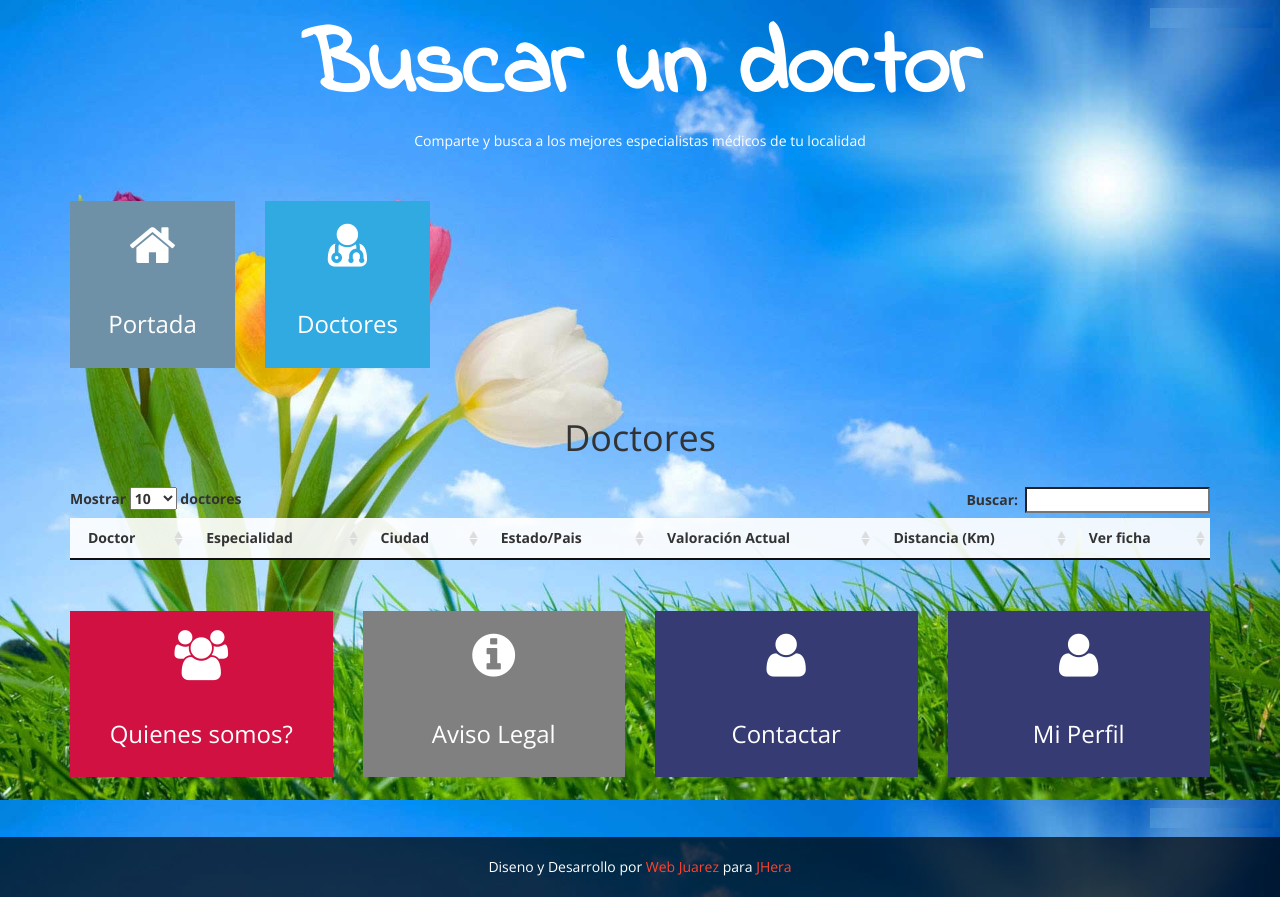
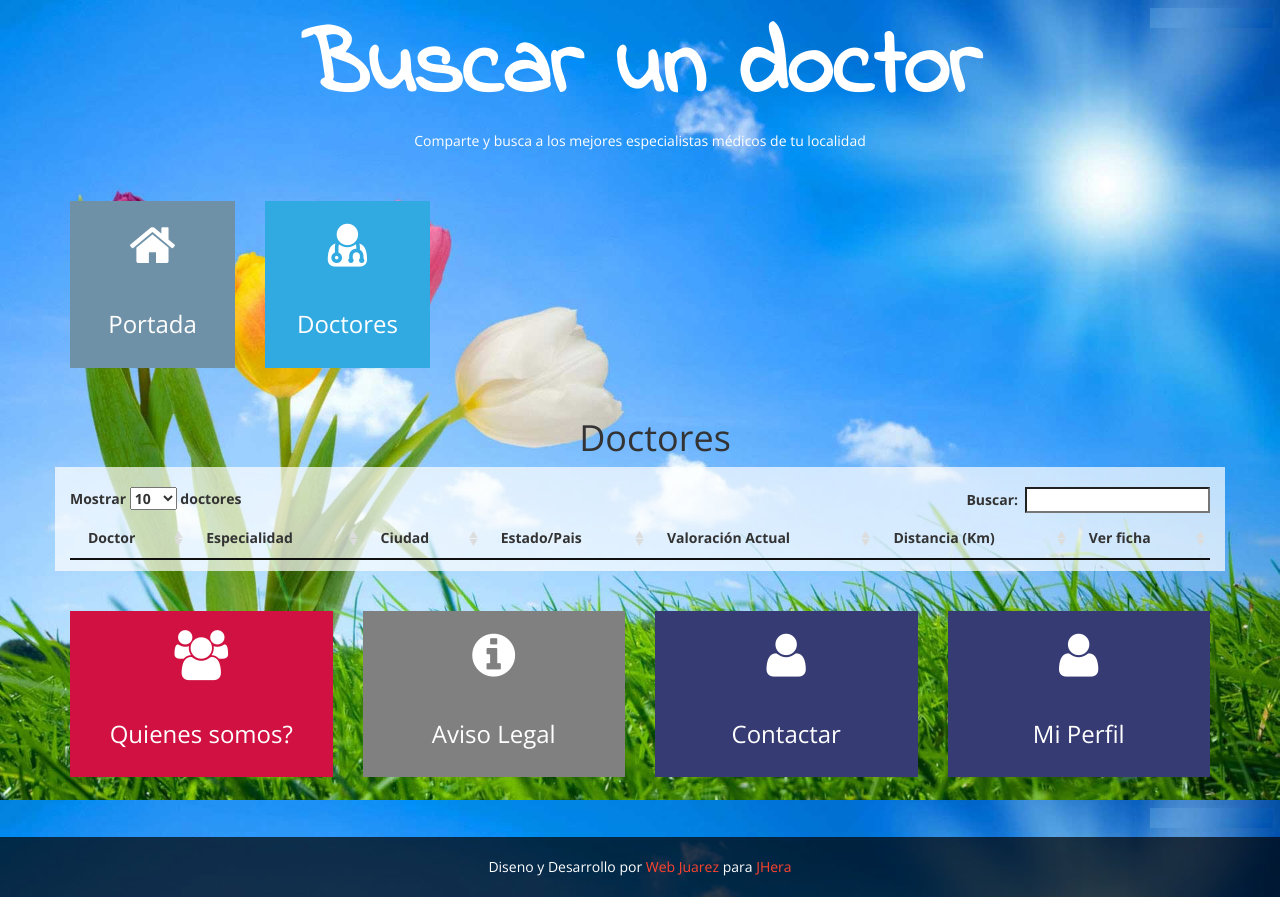
Before and after one commit to vascofornas/herasaludAGO16, a plain HTML site: page herasaludfiles/buscar_doctor.html in a window 1280 px wide. Drawn offline with nearby package versions, Linux system fonts and the light colour scheme; no server answers.

Commit message:
Revert "201608290054 CORREGIR DISPLAY DE LA TABLA EN TODOS LOS TAMANOS DE PANTALLA PARA QUE DATOS NO SE SALGAN DEL FONDO DE LA TABLA"
This reverts commit 8d707286c67db71bd611d2856a3fa4af5d64837d.

```diff
--- a/herasaludfiles/buscar_doctor.html
+++ b/herasaludfiles/buscar_doctor.html
@@ -69,12 +69,6 @@
   });
 		</script>
 
-		<style media="screen" type="text/css">
-
-
-
-</style>
-
 
 	<script type="text/javascript" language="javascript" >
 
@@ -94,7 +88,7 @@
       processing: "Procesando datos...",
       search: "Buscar:",
       lengthMenu: "Mostrar _MENU_ doctores",
-      info: "Mostrando del doctor/a _START_ al _END_ de un total de _TOTAL_ doctores seleccionados",
+      info: "Mostrando del doctor/a _START_ al _END_ de un total de _TOTAL_ doctores/as seleccionados",
       infoEmpty: "Mostrando doctor/a 0 al 0 de un total de 0 doctores",
       infoFiltered: "(filtrados de _MAX_ doctoreS)",
       infoPostFix: "",
@@ -201,34 +195,33 @@
                         <!-- FIN DIV CLASS MENU ITEM  BLUE--DOCTORES -->
                   </div>
                   </div>
-                <div class="row" ><!-- ROW 001-->
-                     <div class="col-xs-12" >
+                <div class="row"><!-- ROW 001-->
+                     <div class="col-md-12">
+
+                        <div class="container">
+      <div class="" >
+        <h1>Doctores</h1>
+
+      </div>
+
+    </div>
+
+     <div class="row" >
 
 
+<div class="container" style="background-color:rgba(255, 255, 255, 0.7);">
+<br>
+			<table id="employee-grid"  class="display" cellspacing="0" width="100%">
+				<thead>
+					<tr>
+						<th>Doctor</th>
+						<th>Especialidad</th>
+						<th>Ciudad</th>
+						<th>Estado/Pais</th>
 
-        <h1>Doctores</h1>
-
-
-
-
-
-     <div class="row"  >
-
-
-<div class="container" >
-<br>
-
-			<table class="table-responsive"  id="employee-grid"  class="display" cellspacing="0" width="100%">
-				<thead style="background-color:rgba(255, 255, 255, 0.7);">
-					<tr>
-						<th style="background-color:rgba(255, 255, 255, 0.7);">Doctor</th>
-						<th style="background-color:rgba(255, 255, 255, 0.7);">Especialidad</th>
-						<th style="background-color:rgba(255, 255, 255, 0.7);">Ciudad</th>
-						<th style="background-color:rgba(255, 255, 255, 0.7);">Estado/Pais</th>
-
-                        <th style="background-color:rgba(255, 255, 255, 0.7);">Valoración Actual</th>
-                        <th style="background-color:rgba(255, 255, 255, 0.7);">Distancia (Km)</th>
-						<th style="background-color:rgba(255, 255, 255, 0.7);">Ver ficha</th>
+                        <th>Valoración Actual</th>
+                        <th>Distancia (Km)</th>
+						<th>Ver ficha</th>
 					</tr>
 				</thead>
 			</table>
```
